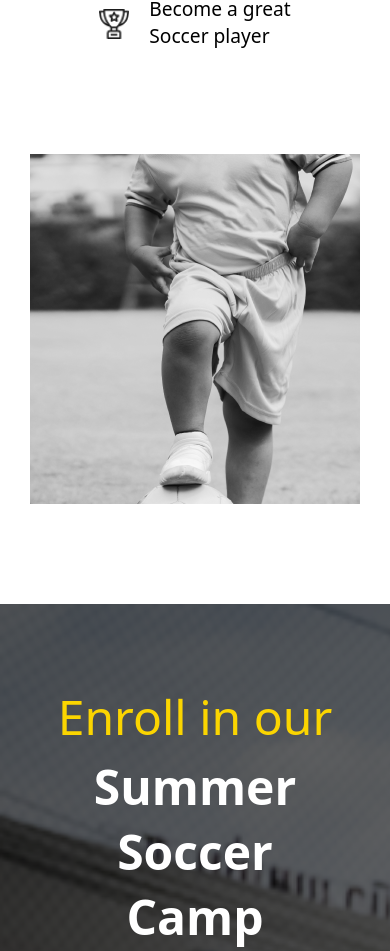
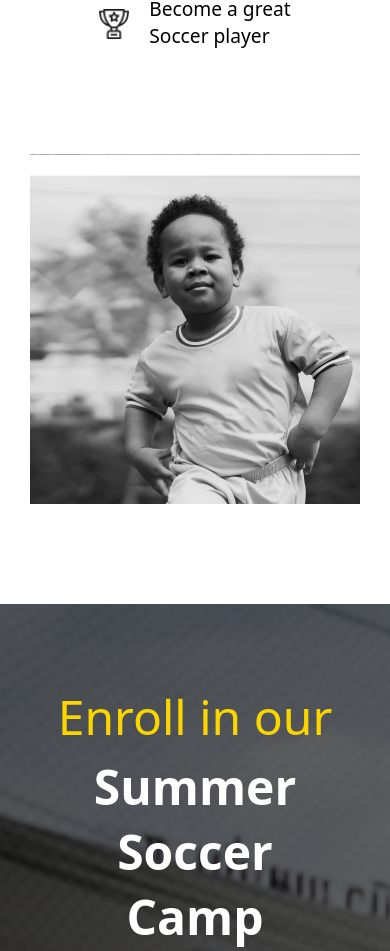
Before and after one commit to deHypeChief/Football-Website-Spavie, a React (Vite) app in the folder client/: page / in a window 390 px wide. Shown: the part 2859-3810 px from the top of the page. Built offline with nearby package versions, Linux system fonts and the light colour scheme.

Commit message:
ui update

```diff
--- a/client/src/styles/home.css
+++ b/client/src/styles/home.css
@@ -57,6 +57,8 @@ overflow: hidden;
     margin-top: 100px;
     margin-bottom: 100px;
     padding: var(--global-padding);
+    background-position-y: -300px ;
+
 }
 .divMLine{
     height: 2px;
@@ -387,8 +389,8 @@ z-index: 1;
     }
 
     .baseImgBox-grow {
-        background: url(/src/assets/images/img2.png);
         background-position: center;
+        background-position-y: 1px ;
     }
 
     .enrollOverlay {
```
